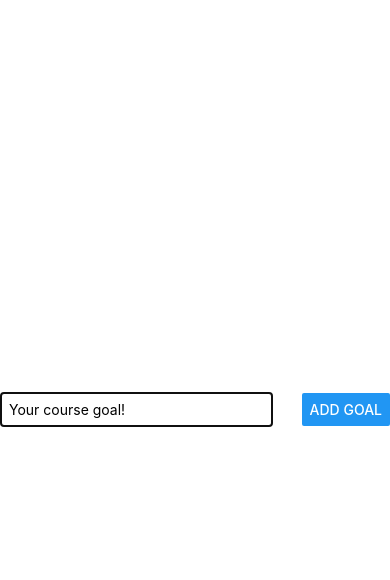
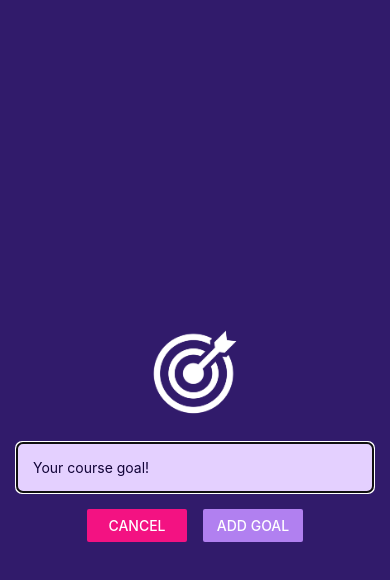
Before and after one commit to L1ndseyHerman/Course_Goal_Demo_App, a React Native app: screen / in a window 390 px wide. Both pictures are taken after a click on the button "ADD NEW GOAL". Shown: the top 580 px of the page. Built offline with nearby package versions, Linux system fonts and the light colour scheme.

Commit message:
Whoops, forgot to commit for a few videos, done with all of Section 2!

```diff
--- a/App.js
+++ b/App.js
@@ -1,5 +1,6 @@
 import { useState } from "react";
 import { StyleSheet, View, FlatList, Button } from "react-native";
+import { StatusBar } from "expo-status-bar";
 
 import GoalItem from "./components/GoalItem";
 import GoalInput from "./components/GoalInput";
@@ -12,15 +13,16 @@
     setModalIsVisible(true);
   }
 
+  function endAddGoalHandler() {
+    setModalIsVisible(false);
+  }
+
   function addGoalHandler(enteredGoalText) {
-    //setCourseGoals([...courseGoals, enteredGoalText]);
-    //  Better:
     setCourseGoals((currentCourseGoals) => [
       ...currentCourseGoals,
-      //  Not the best way of choosing a key, but ok:
-      //{ text: enteredGoalText, key: Math.random().toString() },
       { text: enteredGoalText, id: Math.random().toString() },
     ]);
+    endAddGoalHandler();
   }
 
   function deleteGoalHandler(id) {
@@ -30,9 +32,15 @@
   }
 
   return (
+    <>
+      <StatusBar style="light" />
       <View style={styles.appContainer}>
-      <Button title='Add New Goal' color='#5e0acc' onPress={startAddGoalHandler} />
-      <GoalInput onAddGoal={addGoalHandler} visible={modalIsVisible} />
+        <Button title='Add New Goal' color='#a065ec' onPress={startAddGoalHandler} />
+        <GoalInput
+          visible={modalIsVisible}
+          onAddGoal={addGoalHandler}
+          onCancel={endAddGoalHandler}
+        />
         <View style={styles.goalsContainer}>
           <FlatList
             data={courseGoals}
@@ -52,6 +60,7 @@
           />
         </View>
       </View>
+    </>
   );
 }
 
@@ -60,6 +69,7 @@
     flex: 1,
     paddingTop: 50,
     paddingHorizontal: 16,
+    backgroundColor: "#1e085a",
   },
   goalsContainer: {
     flex: 5,
--- a/app.json
+++ b/app.json
@@ -5,6 +5,7 @@
     "version": "1.0.0",
     "orientation": "portrait",
     "icon": "./assets/icon.png",
+    "backgroundColor": "#1e085a",
     "splash": {
       "image": "./assets/splash.png",
       "resizeMode": "contain",
--- a/components/GoalInput.js
+++ b/components/GoalInput.js
@@ -1,5 +1,5 @@
 import { useState } from "react";
-import { View, TextInput, Button, StyleSheet, Modal } from "react-native";
+import { View, TextInput, Button, StyleSheet, Modal, Image } from "react-native";
 
 function GoalInput(props) {
   const [enteredGoalText, setEnteredGoalText] = useState("");
@@ -16,13 +16,21 @@
   return (
     <Modal visible={props.visible} animationType="slide">
       <View style={styles.inputContainer}>
+        <Image style={styles.image} source={require('../assets/images/goal.png')} />
         <TextInput
           style={styles.textInput}
           placeholder="Your course goal!"
           onChangeText={goalInputHandler}
           value={enteredGoalText}
         />
-        <Button title="Add Goal" onPress={addGoalHandler} />
+        <View style={styles.buttonContainer}>
+          <View style={styles.button}>
+            <Button title="Cancel" onPress={props.onCancel} color="#f31282" />
+          </View>
+          <View style={styles.button}>
+            <Button title="Add Goal" onPress={addGoalHandler} color="#b180f0" />
+          </View>
+        </View>
       </View>
     </Modal>
   );
@@ -33,18 +41,31 @@
 const styles = StyleSheet.create({
   inputContainer: {
     flex: 1,
-    flexDirection: "row",
-    justifyContent: "space-between",
+    justifyContent: "center",
     alignItems: "center",
-    marginBottom: 24,
-    borderBottomWidth: 1,
-    borderBottomColor: "#CCCCCC",
+    padding: 16,
+    backgroundColor: "#311b6b"
+  },
+  image: {
+    width: 100,
+    height: 100,
+    margin: 20,
   },
   textInput: {
     borderWidth: 1,
-    borderColor: "#CCCCCC",
-    width: "70%",
-    marginRight: 8,
-    padding: 8,
+    borderColor: "#e4d0ff",
+    backgroundColor: "#e4d0ff",
+    color: "#120438",
+    borderRadius: 6,
+    width: "100%",
+    padding: 16,
+  },
+  buttonContainer: {
+    marginTop: 16,
+    flexDirection: "row",
+  },
+  button: {
+    width: 100,
+    marginHorizontal: 8
   },
 });
```
Also changed, not shown: assets/images/goal.png (added). Lines whose indentation alone changed are shown as unchanged.
